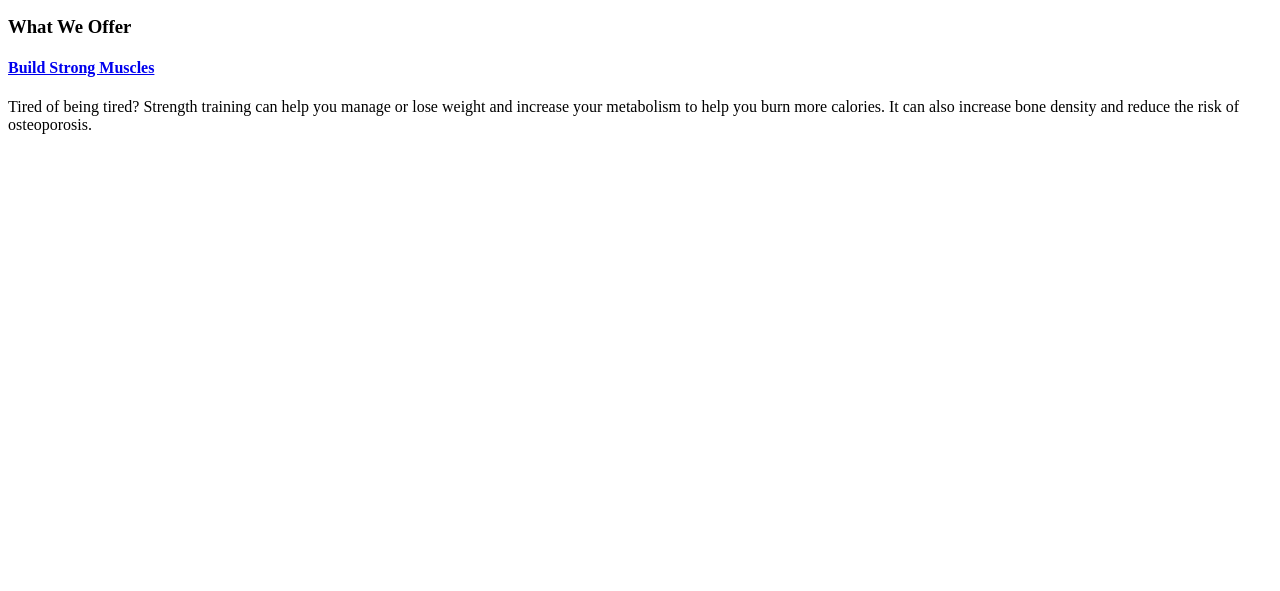
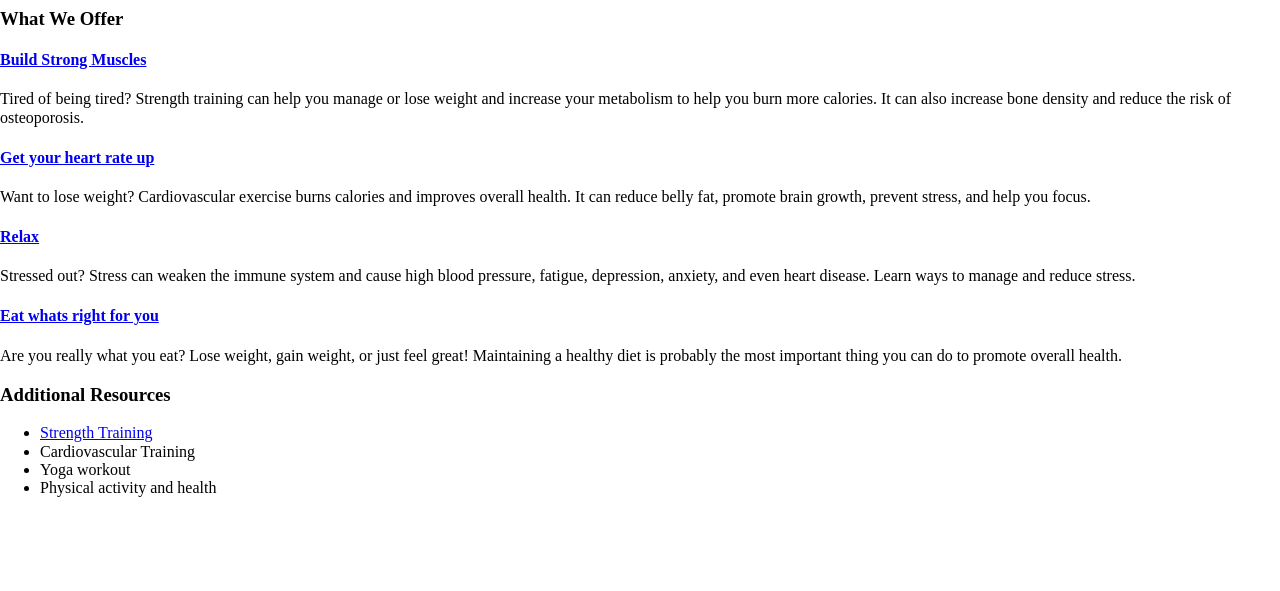
Before and after one commit to MitchellR0/shapeup, a plain HTML site: page index.html in a window 1280 px wide. Shown: the part 209-800 px from the top of the page. Drawn offline with nearby package versions, Linux system fonts and the light colour scheme.

Commit message:
Add files via upload

```diff
--- a/index.html
+++ b/index.html
@@ -3,6 +3,16 @@
 <html lang="en">
 <head>
 	<meta charset="utf-8" />
+
+
+	<link rel="stylesheet" href="styles/normalize.css">
+	<link rel="stylesheet" href="styles/main.css">
+
+	<!--[if lt IE 9]>
+	<script src="bower_components/html5shiv/dist/html5shiv.js"></script>
+<![endif]-->
+
+
 	<title>Shape Up!</title>
 </head>
 
@@ -17,6 +27,24 @@
 		<h3>What We Offer</h3>
 		<a href="strength/index.html"><h4>Build Strong Muscles</h4></a>
 		<p>Tired of being tired? Strength training can help you manage or lose weight and increase your metabolism to help you burn more calories. It can also increase bone density and reduce the risk of osteoporosis.</p>
+
+		<h4><a href="cardio/index.html">Get your heart rate up</a></h4>
+		<p>Want to lose weight? Cardiovascular exercise burns calories and improves overall health. It can reduce belly fat, promote brain growth, prevent stress, and help you focus.</p>
+
+		<h4><a href="stress/index.html">Relax</a></h4>
+		<p>Stressed out? Stress can weaken the immune system and cause high blood pressure, fatigue, depression, anxiety, and even heart disease. Learn ways to manage and reduce stress.</p>
+
+		<h4><a href="diet/index.html">Eat whats right for you</a></h4>
+		<p>Are you really what you eat? Lose weight, gain weight, or just feel great! Maintaining a healthy diet is probably the most important thing you can do to promote overall health.</p>
+
+		<h3>Additional Resources</h3>
+		<ul>
+			<li><a href="https://www.mayoclinic.org/healthy-lifestyle/fitness/in-depth/strength-training/art-20046670" target="_blank">Strength Training</a></li>
+			<li>Cardiovascular Training</li>
+			<li>Yoga workout</li>
+			<li>Physical activity and health</li>
+		</ul>
+
 	</main>
 
 	<footer>
```
